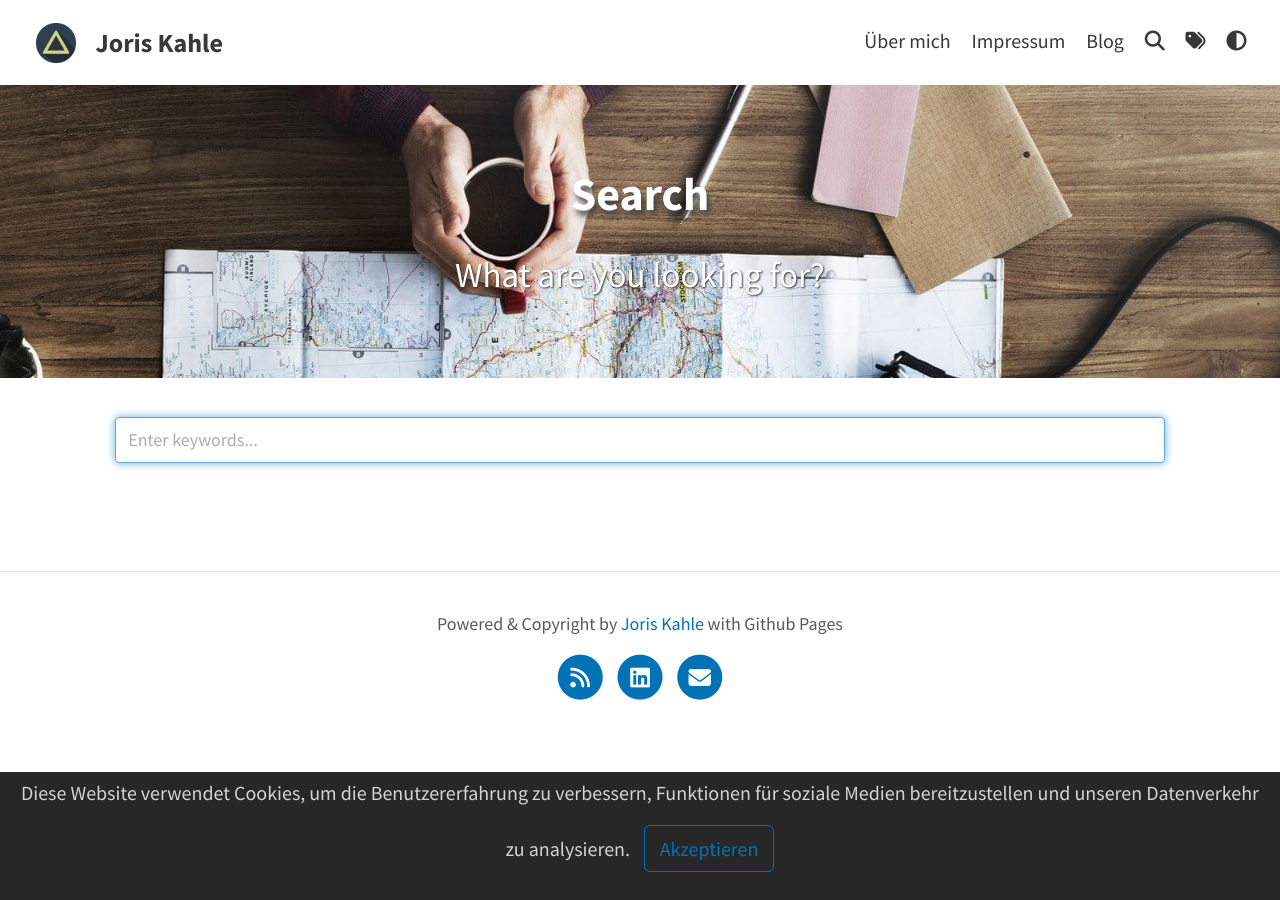
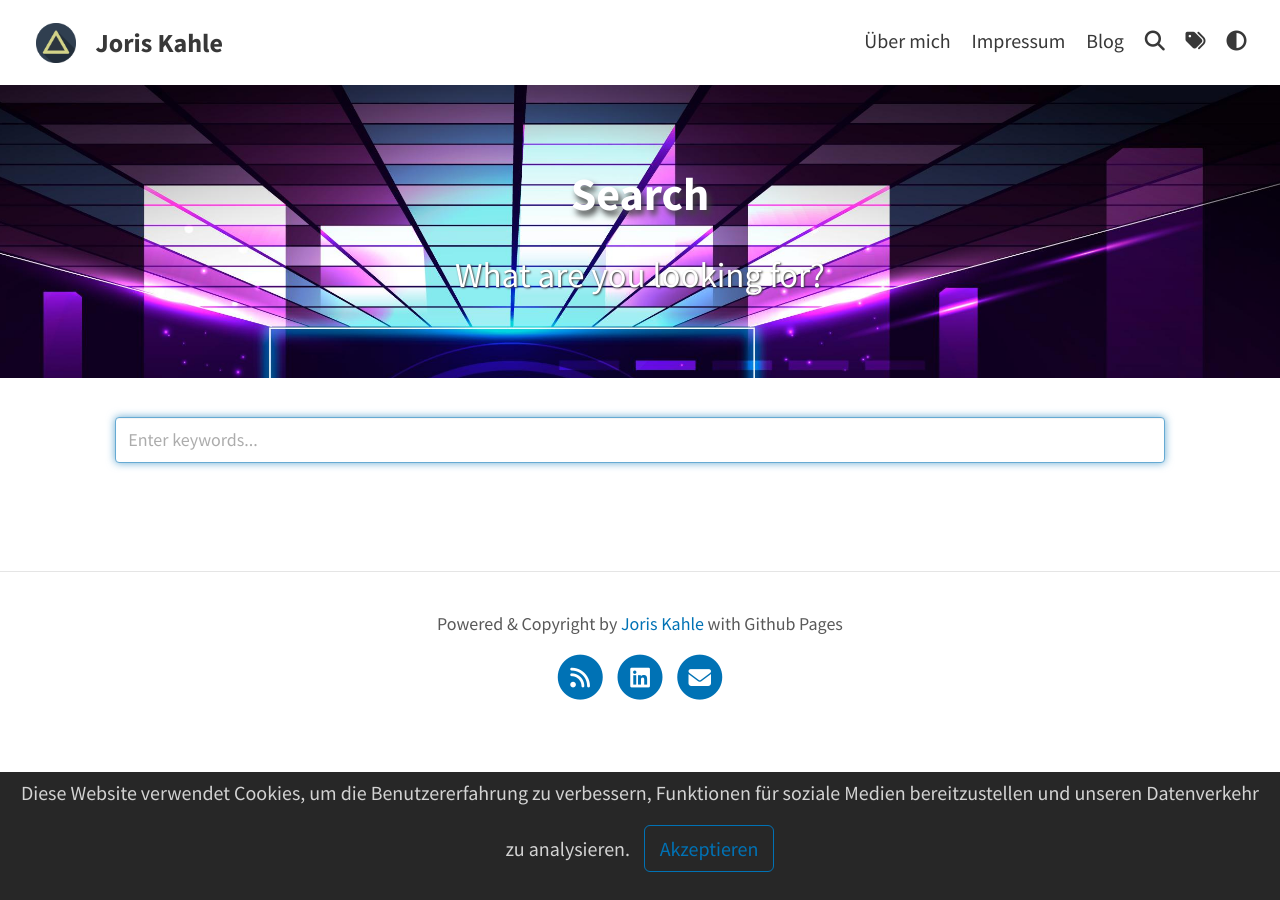
Before and after one commit to joriskahle007/joriskahle007.github.io, a Jekyll site: the page built from pages/search.md, in a window 1280 px wide. Built offline with Jekyll 4.4.1, drawn with Linux system fonts in a browser that asks for light colours; a script that is not in the unit is left out.

Commit message:
Update search.md

```diff
--- a/pages/search.md
+++ b/pages/search.md
@@ -3,7 +3,7 @@
 title: Search
 permalink: /search/
 subtitle: "What are you looking for?"
-feature-img: "assets/img/pexels/search-map.jpeg"
+feature-img: "assets/img/pexels/search.jpg"
 icon: "fa-search"
 excluded: true
 position: 5
```
